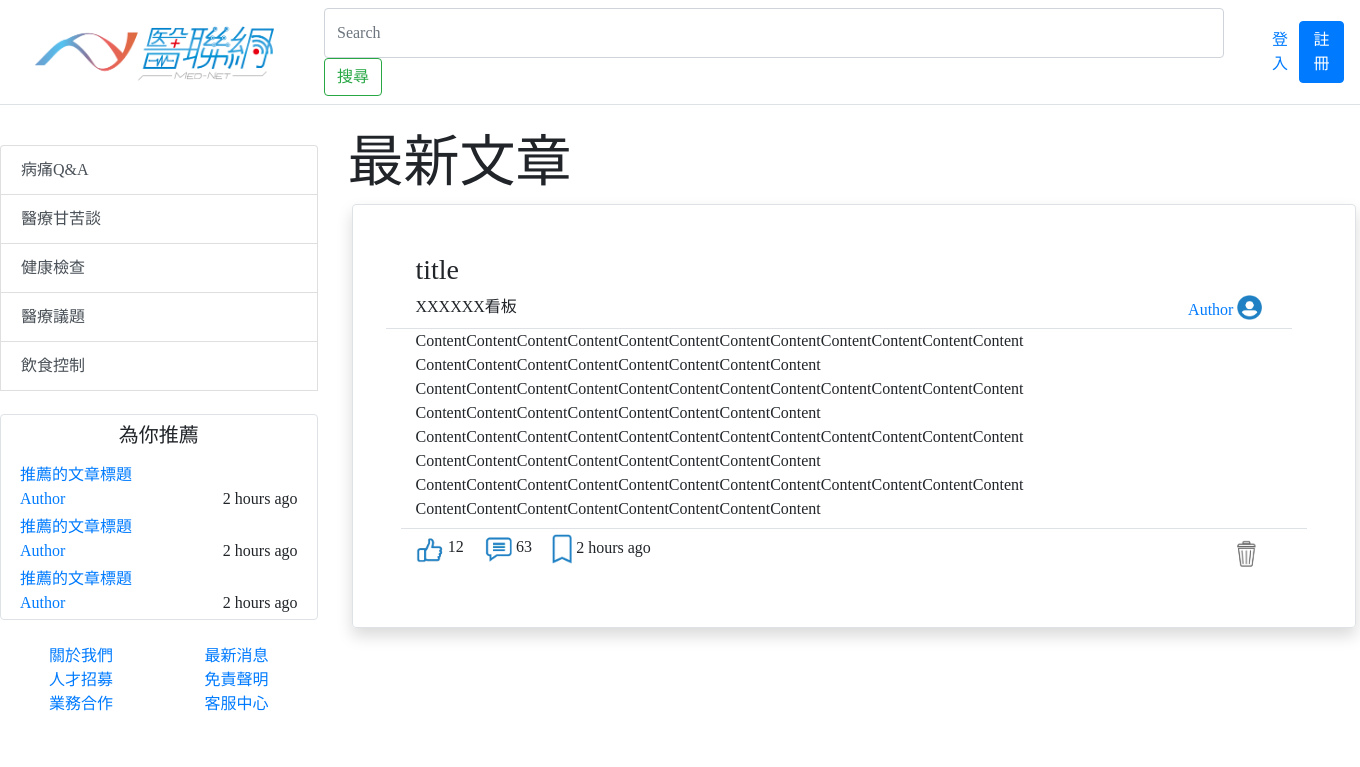
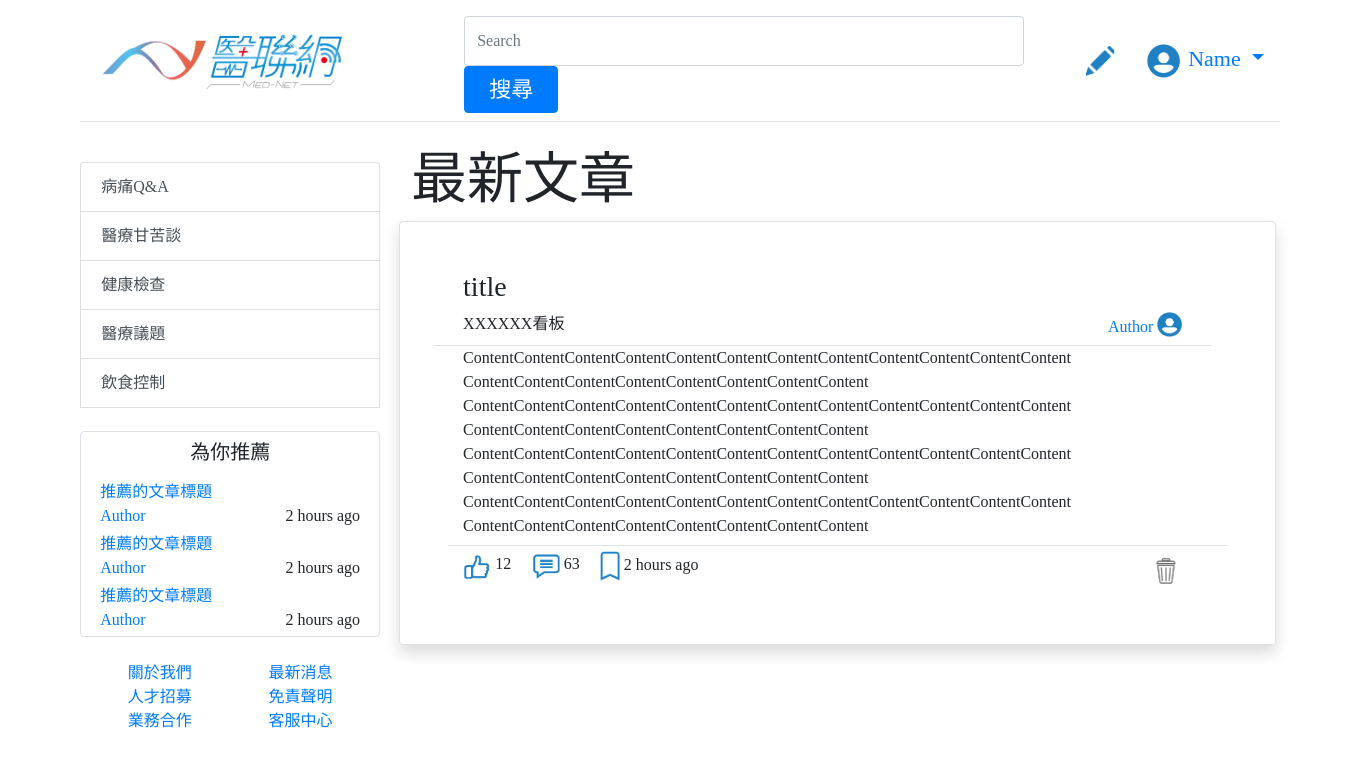
Before and after one commit to wusamzong/forum, a PHP site: the page made by 切版_index.php in a window 1360 px wide. Shown: the top 767 px of the page. Run offline with PHP 8.4, Linux system fonts and the light colour scheme; data comes from the database, SQL or seed files in the repository; some libraries are stand-ins or nearby versions.

Commit message:
「切版」完成index, board, article_detail, article_write在RWD上的調整

```diff
--- a/_css.php
+++ b/_css.php
@@ -7,14 +7,12 @@
 
   }
 
-  @media screen and (max-width: 992px){
+  @media screen and (min-width: 1200px){
     .bodySpace{
-      margin: 0 10%;
+      margin: 0 7%;
+
     }
+
   }
-  @media screen and (min-width: 769px){
-    .bodySpace{
-      margin: 0;
-    }
-  }
+
 </style>
--- a/_js.php
+++ b/_js.php
@@ -2,16 +2,29 @@
 <script src="https://cdnjs.cloudflare.com/ajax/libs/popper.js/1.14.6/umd/popper.min.js" integrity="sha384-wHAiFfRlMFy6i5SRaxvfOCifBUQy1xHdJ/yoi7FRNXMRBu5WHdZYu1hA6ZOblgut" crossorigin="anonymous"></script>
 <script src="https://stackpath.bootstrapcdn.com/bootstrap/4.2.1/js/bootstrap.min.js" integrity="sha384-B0UglyR+jN6CkvvICOB2joaf5I4l3gm9GU6Hc1og6Ls7i6U/mkkaduKaBhlAXv9k" crossorigin="anonymous"></script>
 <script>
-    var clicked = 'none';
+    var hb_clicked = 'none'; //hamburger-menu-icon
+    var sc_clicked = 'none'; //searchIcon
     $(document).ready(function() {
       $("#side-nav").addClass("d-none");
+      $("#searchBar").addClass("d-none");
       $("#hamburger-menu").click(function() {
-        if(clicked === 'none'){
+        if(hb_clicked === 'none'){
           $("#side-nav").removeClass("d-none");
-          clicked = 'block';
+
+          hb_clicked = 'block';
         }else{
           $("#side-nav").addClass("d-none");
-          clicked = 'none';
+          hb_clicked = 'none';
+        }
+
+      });
+      $("#searchIcon").click(function() {
+        if(sc_clicked === 'none'){
+          $("#searchBar").removeClass("d-none");
+          sc_clicked = 'block';
+        }else{
+          $("#searchBar").addClass("d-none");
+          sc_clicked = 'none';
         }
 
       });
--- a/切版_article_preview.php
+++ b/切版_article_preview.php
@@ -21,7 +21,7 @@
             </p>
         </div>
         <div class="col-12 row justify-content-between">
-            <div class="col-5">
+            <div class="col-7">
                 <img src="./images/site/讚.png" height="40px" class="" alt="按讚" />
                 <span class="mr-3">12</span>
                 <img src="./images/site/對話框.png" height="40px" class="" alt="評論" />
--- a/切版_header,登入前.php
+++ b/切版_header,登入前.php
@@ -1,12 +1,11 @@
 <!-- 頁首 -->
 <header>
   <div class="d-block d-xl-none">
-    <div>
     <nav class="navbar navbar-expand-lg navbar-primary bg-primary">
-        <img id="hamburger-menu" src="./images/site/漢堡導覽列.png" alt="" height="43px;" class="p-2 ml-3"/>
+      <img id="hamburger-menu" src="./images/site/漢堡導覽列.png" alt="" height="43px;" class="p-2 ml-3" />
     </nav>
     <!--按下漢堡導覽且未登入-->
-      <div id="side-nav" class=" float-left bg-white border shadow p-0" style="width: 75%; height: 100vh; ">
+    <div id="side-nav" class=" float-left bg-white border shadow p-0" style="z-index: 3; width: 75%; height: 100vh; position:absolute;">
       <div class="d-flex align-items-center flex-column">
         <img class="my-3" src="./images/site/大頭貼.png" height="200px" alt="">
         <div class="m-2">
@@ -33,23 +32,22 @@
       </div>
     </div>
   </div>
-  </div>
 
   <div class="d-none d-xl-block">
-    <div class="d-flex bd-highlight mb-3 align-items-center border-bottom ">
+    <div class="row mb-3 align-items-center border-bottom ">
       <!-- Logo -->
-      <div class="ml-3 mr-auto p-2 bd-highlight">
+      <div class="col-3 p-2">
         <a href="index.php"><img src="./images/site/Logo.png" alt="" width="260px"></a>
       </div>
       <!-- 搜尋 -->
-      <div class="p-2 bd-highlight">
-        <form class="form-inline mx-4 active-cyan-6 text-right" method="POST" action="" enctype="multipart/form-data">
-          <input class="form-control mr-sm-2" style="width: 900px; height: 50px;" type="search" placeholder="Search" name="search" />
-          <input class="btn btn-outline-success my-2 my-sm-0" type="submit" name="submit" value="搜尋" />
+      <div class="col-7 p-2" width="70%">
+        <form class="form-inline ml-5 active-cyan-6 pl-5" method="POST" action="" enctype="multipart/form-data">
+          <input class="form-control mr-sm-2" style="width: 80%; height: 50px;" type="search" placeholder="Search" name="search" />
+          <input class="btn btn-primary my-2 my-sm-0" type="submit" name="submit" value="搜尋" />
         </form>
       </div>
       <!-- 登入/註冊 -->
-      <div class="p-2 bd-highlight d-flex align-items-center">
+      <div class="col-2 p-2 d-flex align-items-center justify-content-end">
         <a href="./切版_signin.php">登入</a>
         <a class="m-2 btn btn-primary" href="./切版_signup.php">註冊</a>
       </div>
--- a/切版_header,登入後.php
+++ b/切版_header,登入後.php
@@ -1,27 +1,72 @@
 <!-- 頁首 -->
 <header>
+  <div class="d-block d-xl-none mb-4">
+    <nav class="navbar navbar-expand-xl navbar-primary bg-primary d-flex">
+      <img id="hamburger-menu" src="./images/site/漢堡導覽列.png" alt="" height="43px;" class="p-2 ml-3" />
+      <img id="searchIcon" src="./images/site/搜尋.png" alt="" height="45px;" class="p-2 ml-3" />
+    </nav>
+    <div id="searchBar" class="bg-light p-2">
+      <form class="form-inline mx-5 my-2">
+        <input class="form-control mr-sm-2 p-3" style="width: 70vw;" type="search" placeholder="Search" aria-label="Search">
+        <button class="btn btn-primary my-2 my-sm-0 px-3" type="submit">Search</button>
+      </form>
+    </div>
+    <!--按下漢堡導覽且未登入-->
+    <div id="side-nav" class=" float-left bg-white border shadow p-0" style="z-index: 3; width: 75%; height: 100vh; position:absolute;">
+      <div class="media ml-5 mt-4">
+        <img src="./images/site/大頭貼.png" width="75px" alt="">
+        <div class="media-body ml-3 mt-2">
+          <h2>使用者</h2>
+          <h6>user@gmail.com</h6>
+        </div>
+      </div>
 
-  <div class="d-flex bd-highlight mb-3 align-items-center border-bottom">
+      <div style="list-style: none; " class="list-group mt-3">
+        <a class="list-group-item list-group-item-action pl-5" style="cursor: pointer;">病痛Q&A</a>
+        <a class="list-group-item list-group-item-action disabled pl-5 bg-light" style="font-size: 22px ;">看板總覽</a>
+        <a class="list-group-item list-group-item-action pl-5" style="cursor: pointer;">醫事甘苦談</a>
+        <a class="list-group-item list-group-item-action pl-5" style="cursor: pointer;">健康檢查</a>
+        <a class="list-group-item list-group-item-action pl-5" style="cursor: pointer;">醫療議題</a>
+        <a class="list-group-item list-group-item-action pl-5" style="cursor: pointer;">飲食控制</a>
+        <a class="list-group-item list-group-item-action disabled pl-5 bg-light" style="font-size: 22px ;">會員專區</a>
+        <a class="list-group-item list-group-item-action pl-5" style="cursor: pointer;">基本資料</a>
+        <a class="list-group-item list-group-item-action pl-5" style="cursor: pointer;">帳號密碼</a>
+        <a class="list-group-item list-group-item-action pl-5" style="cursor: pointer;">收藏文章</a>
+        <a class="list-group-item list-group-item-action pl-5" style="cursor: pointer;">已發佈文章</a>
+      </div>
+      <div class="row m-4">
+        <div class="col-3"><a href="">關於我們</a></div>
+        <div class="col-7 "><a href="">最新消息</a></div>
+        <div class="col-3"><a href="">人才招募</a></div>
+        <div class="col-7 "><a href="">免責聲明</a></div>
+        <div class="col-3"><a href="">業務合作</a></div>
+        <div class="col-7 "><a href="">客服中心</a></div>
+      </div>
+    </div>
+  </div>
+
+  <div class="d-none d-xl-block">
+    <div class="d-flex mb-3 align-items-center border-bottom">
       <!-- Logo -->
-    <div class="ml-3 mr-auto p-2 bd-highlight">
+      <div class="ml-1 p-2 ">
         <a href="index.php"><img src="./images/site/Logo.png" alt="" width="260px"></a>
       </div>
       <!-- 搜尋 -->
-    <div class="p-2 bd-highlight">
-      <form class="form-inline mx-4 active-cyan-6 text-right" method="POST" action="" enctype="multipart/form-data">
-        <input class="form-control mr-sm-2" style="width: 900px; height: 50px;" type="search" placeholder="Search" name="search" />
-        <input class="btn btn-outline-success my-2 my-sm-0" type="submit" name="submit" value="搜尋" />
+      <div class="p-2 mt-2 mr-auto">
+        <form class="form-inline ml-5 active-cyan-6 pl-5" method="POST" action="" enctype="multipart/form-data">
+          <input class="form-control mr-sm-2" style="width: 70vh; height: 50px;" type="search" placeholder="Search" name="search" />
+          <input class="btn btn-primary my-2 my-sm-0 px-4" style="font-size: 22px;" type="submit" name="submit" value="搜尋" />
         </form>
       </div>
       <!-- 新增文章 -->
-    <div class="p-2 bd-highlight">
+      <div class="p-2">
         <a href="切版_article_write.php"><img src="./images/site/筆.png" height="30px" alt=""></a>
       </div>
       <!-- 下拉選單 -->
-    <div class="p-2 bd-highlight d-flex align-items-center">
+      <div class="p-2 d-flex align-items-center">
         <div class="dropdown">
           <a style="font-size:22px;" class="dropdown-toggle m-2" href="#" role="button" id="dropdownMenuLink" data-toggle="dropdown" aria-haspopup="true" aria-expanded="false">
-          <img class="p-2" src="./images/site/大頭貼.png" height="50px" alt=""><span >Name</span>
+            <img class="p-2" src="./images/site/大頭貼.png" height="50px" alt=""><span>Name</span>
           </a>
           <div class="dropdown-menu dropdown-menu-right" aria-labelledby="dropdownMenuLink">
             <a class="dropdown-item" href="#">個人主頁</a>
@@ -33,5 +78,7 @@
         </div>
       </div>
     </div>
+  </div>
+
 
 </header>
--- a/切版_index.php
+++ b/切版_index.php
@@ -11,16 +11,16 @@ if (isset($_SESSION["page"])) {
     <?php require('_css.php') ?>
 </head>
 
-<body>
-    <div class="container-lg bodySpace">
+<body class="bodySpace">
+    <div class="container-xl">
         <div class="row">
-            <div class="col-12">
-                <?php require("切版_header,登入前.php"); ?>
+            <div class="col-12 p-0">
+                <?php require("切版_header,登入後.php"); ?>
             </div>
-            <div class="col-xl-3 d-none d-xl-block">
+            <div class="col-xl-3 d-none d-xl-block p-0">
                 <?php require("切版_nav.php"); ?>
             </div>
-            <div class="col-xl-9 col-md-12 col-sm-12">
+            <div class="col-xl-9 col-md-12 col-sm-12 pr-0">
                 <?php require("切版_latestArticles.php"); ?>
             </div>
         </div>
--- a/切版_latestArticles.php
+++ b/切版_latestArticles.php
@@ -1,4 +1,4 @@
 <div>
-    <h1 class="display-4 mt-2">最新文章</h1>
+    <h1 class="display-4 ml-3 mt-2">最新文章</h1>
     <?php require("切版_article_preview.php"); ?>
 </div>
```
Also changed, not shown: 切版_article_detail.php (+5 -5 lines), 切版_article_write.php (+4 -4 lines), 切版_board.php (+5 -5 lines), images/site/搜尋.png (renamed from images/site/資產 3.png). Lines whose indentation alone changed are shown as unchanged.
